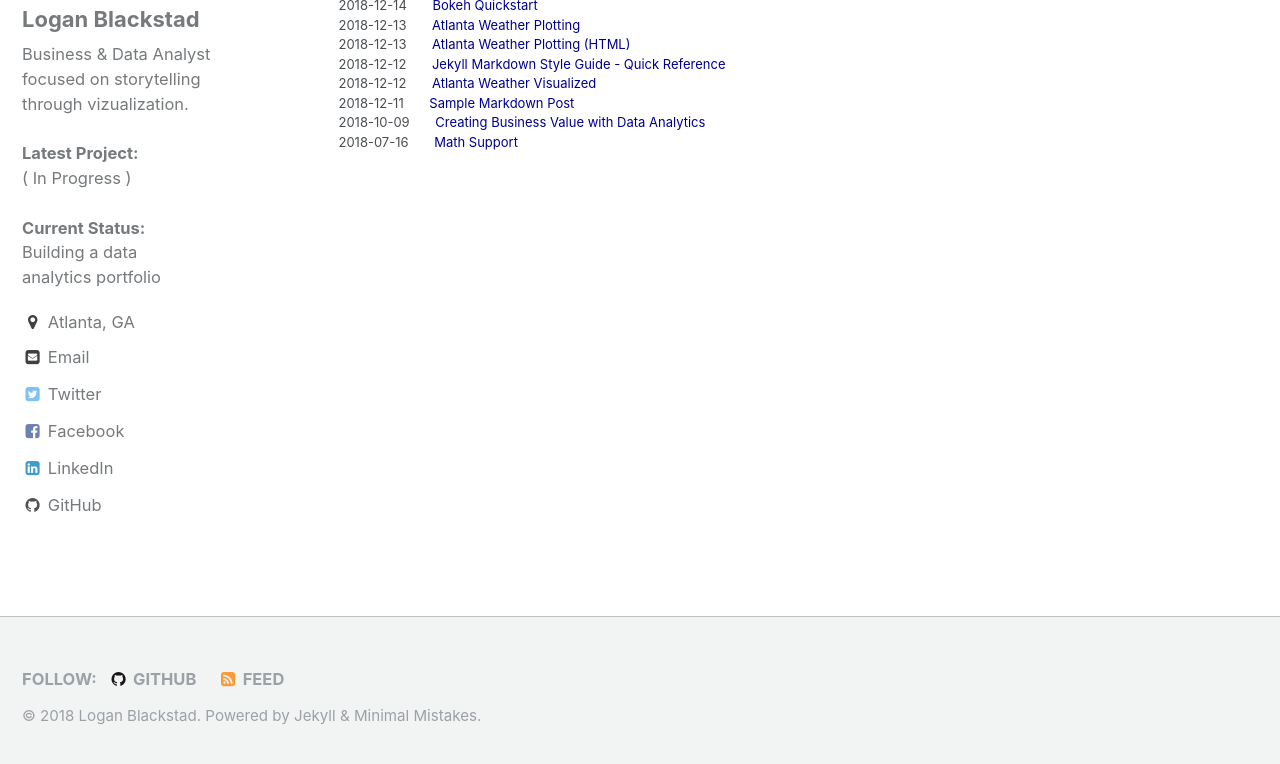
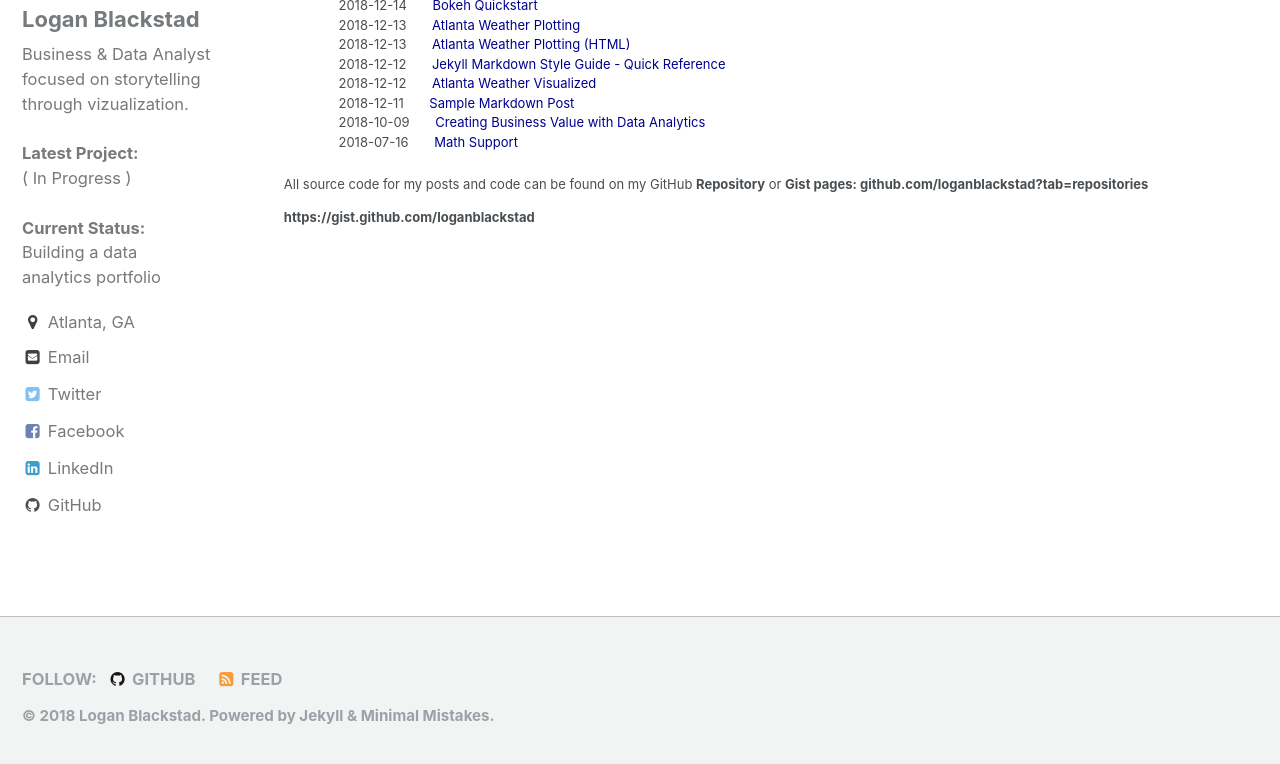
Before and after one commit to loganblackstad/loganblackstad.github.io, a Jekyll site: the page built from _pages/archive.html, in a window 1280 px wide and 1030 px high, cut to the strip 258-1022 px from the top of the window. Built offline with Jekyll 4.4.1, drawn with Linux system fonts in a browser that asks for light colours.

Commit message:
Update archive.html

```diff
--- a/_pages/archive.html
+++ b/_pages/archive.html
@@ -29,4 +29,8 @@ author_profile: true
 {% endif %}
 </ul>
 
+All source code for my posts and code can be found on my GitHub <b>Repository</b> or <b>Gist<b> pages:
+github.com/loganblackstad?tab=repositories
+https://gist.github.com/loganblackstad
+
 </font>
```
